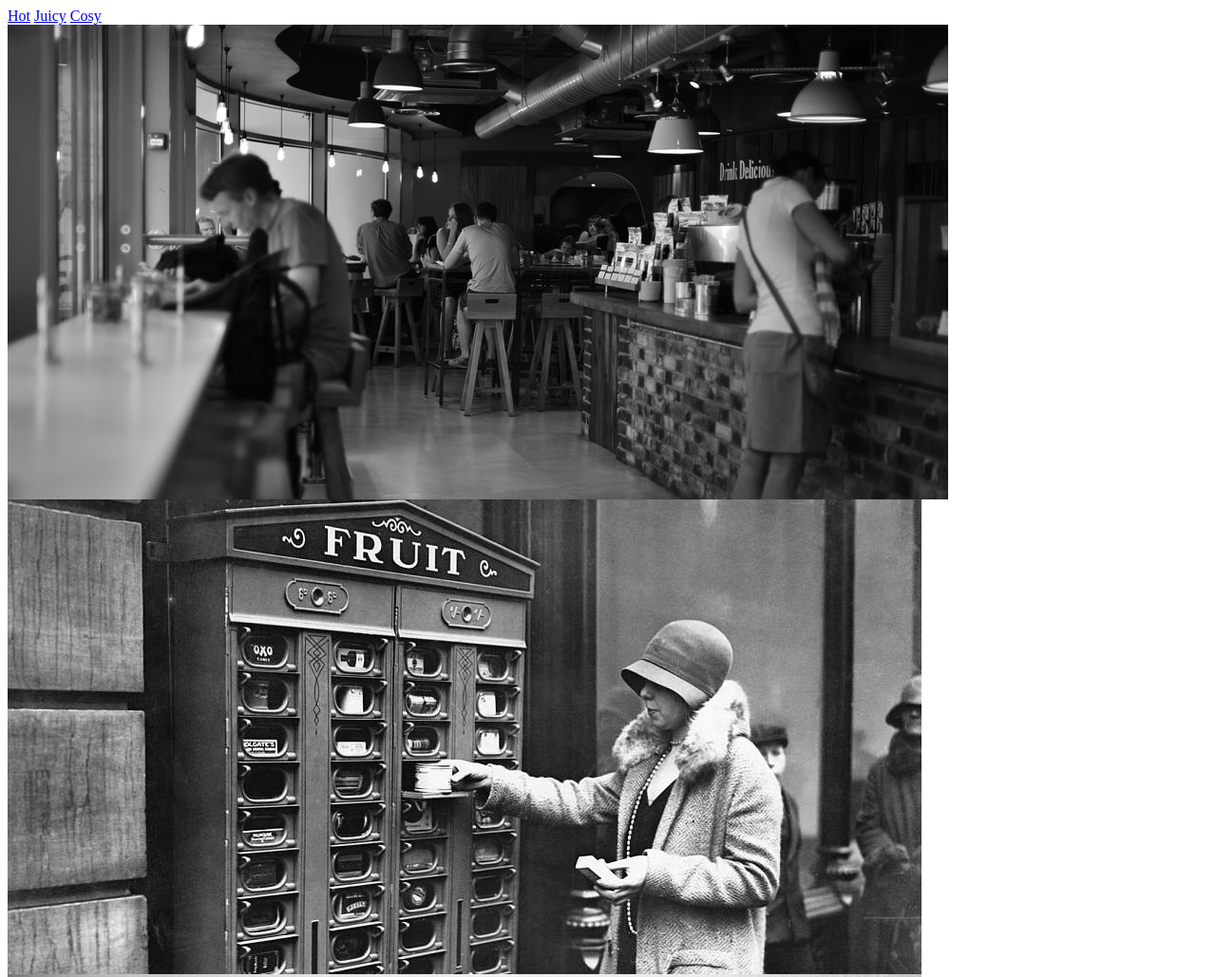
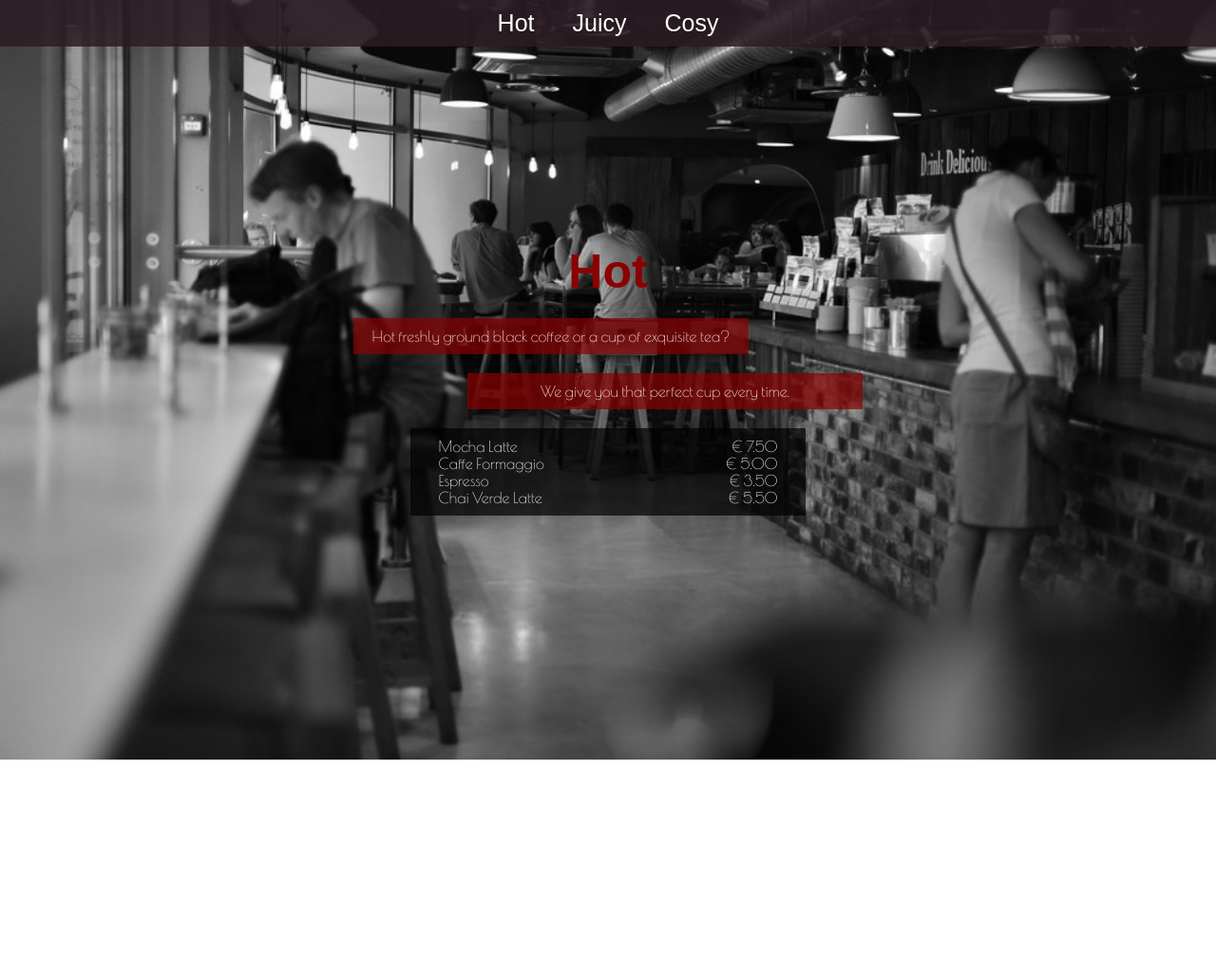
Before and after one commit to TechBoxNorth/cafe-retro, a plain HTML site: page index.html in a window 1280 px wide. Shown: the top 1029 px of the page at 95% size. Drawn offline with nearby package versions, Linux system fonts and the light colour scheme; a web font is replaced by a local one.

Commit message:
working on sections

```diff
--- a/index.html
+++ b/index.html
@@ -13,18 +13,40 @@
     />
   </head>
   <body>
-    <header>
-      <nav>
-        <a href="#section-hot">Hot</a>
-        <a href="#section-juicy">Juicy</a>
-        <a href="#section-cosy">Cosy</a>
-      </nav>
-    </header>
-    <main>
-      <section id="section-hot"></section>
-      <section id="section-juicy"></section>
-      <section id="section-cosy"></section>
-    </main>
+    <nav class="navbar">
+      <a class="link" href="#hot">Hot</a>
+      <a class="link" href="#juicy">Juicy</a>
+      <a class="link" href="#cosy">Cosy</a>
+    </nav>
+    <section id="hot">
+      <article>
+        <h1>Hot</h1>
+        <p class="p-1">
+          Hot freshly ground black coffee or a cup of exquisite tea?
+        </p>
+        <p class="p-2">We give you that perfect cup every time.</p>
+        <div class="box">
+          <div class="row">
+            <span>Mocha Latte</span>
+            <span>€ 7.50</span>
+          </div>
+          <div class="row">
+            <span>Caffe Formaggio</span>
+            <span>€ 5.00</span>
+          </div>
+          <div class="row">
+            <span>Espresso</span>
+            <span>€ 3.50</span>
+          </div>
+          <div class="row">
+            <span>Chai Verde Latte</span>
+            <span>€ 5.50</span>
+          </div>
+        </div>
+      </article>
+    </section>
+    <section id="juicy"></section>
+    <section id="cosy"></section>
     <footer></footer>
   </body>
 </html>
--- a/style.css
+++ b/style.css
@@ -1,20 +1,72 @@
-#section-hot {
-  background-image: url(hot.jpg);
-  background-repeat: no-repeat;
-  width: 100%;
-  height: 500px;
+* {
+  margin: 0;
 }
 
-#section-juicy {
-  background-image: url(juicy.jpg);
-  background-repeat: no-repeat;
-  width: 100%;
-  height: 500px;
+.navbar {
+  background-color: rgba(43, 28, 35, 0.863);
+  display: flex;
+  gap: 40px;
+  justify-content: center;
+  padding-block: 10px;
+  position: fixed;
+  left: 0;
+  right: 0;
 }
 
-#section-cosy {
-  background-image: url(cosy.jpg);
-  background-repeat: no-repeat;
-  width: 100%;
-  height: 500px;
+.link {
+  color: white;
+  font-family: "Spirax", sans-serif;
+  font-size: 25px;
+  text-decoration: none;
 }
+
+section {
+  align-items: center;
+  background-position: center;
+  background-size: cover;
+  display: flex;
+  justify-content: center;
+  height: 100vh;
+}
+
+article {
+  font-family: "Poiret One", sans-serif;
+  color: white;
+}
+
+article h1 {
+  font-family: "Spirax", sans-serif;
+  color: darkred;
+  font-size: 50px;
+  text-align: center;
+}
+
+article p {
+  background-color: rgba(139, 0, 0, 0.7);
+  margin-block: 20px;
+  padding: 10px 20px;
+  position: relative;
+  text-align: center;
+}
+
+#hot {
+  background-image: url(hot.jpg);
+}
+
+.row {
+  display: flex;
+  justify-content: space-between;
+}
+
+.box {
+  background-color: rgba(0, 0, 0, 0.7);
+  padding: 10px 30px;
+}
+
+.p-1 {
+  right: 60px;
+}
+
+.p-2 {
+  left: 60px;
+}
```
